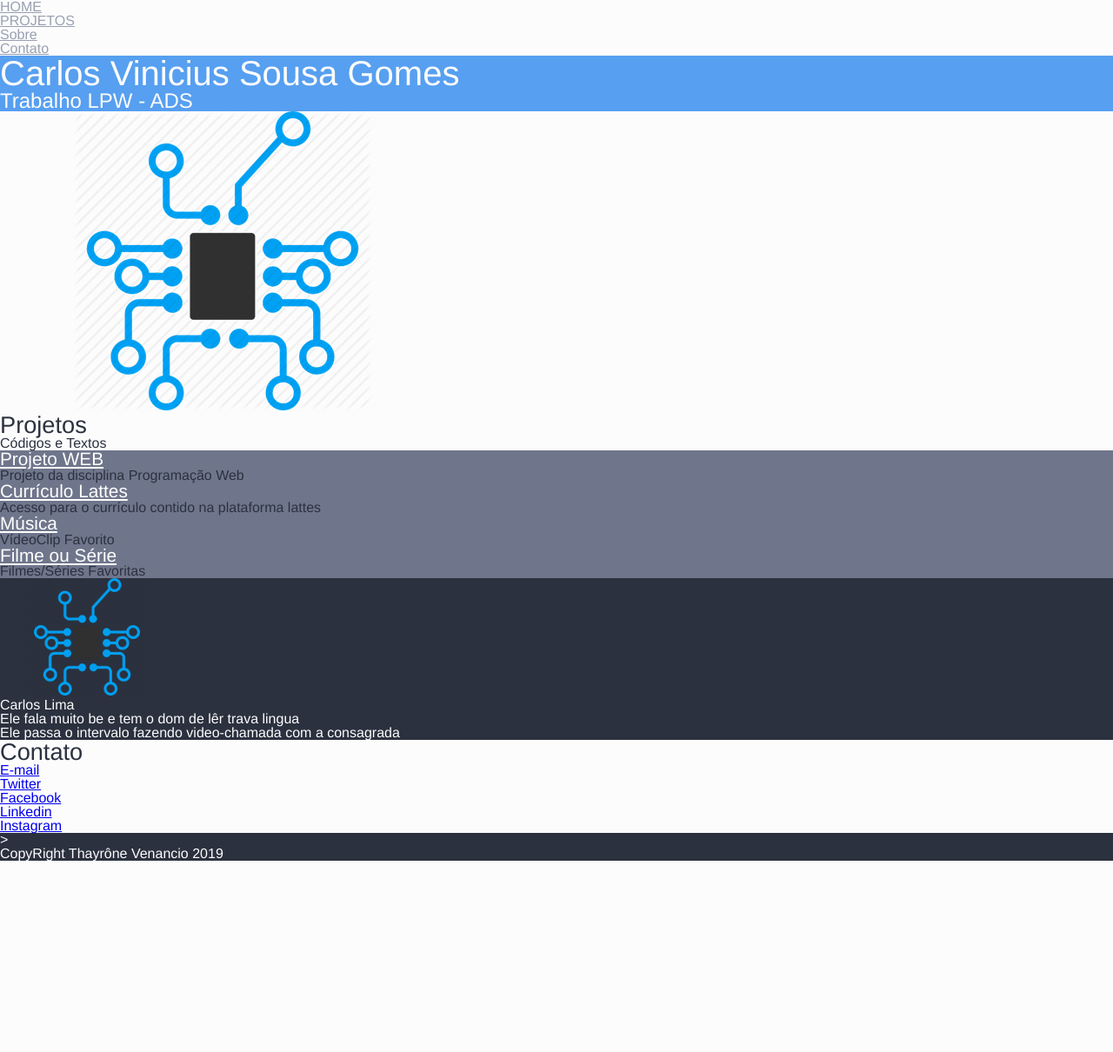
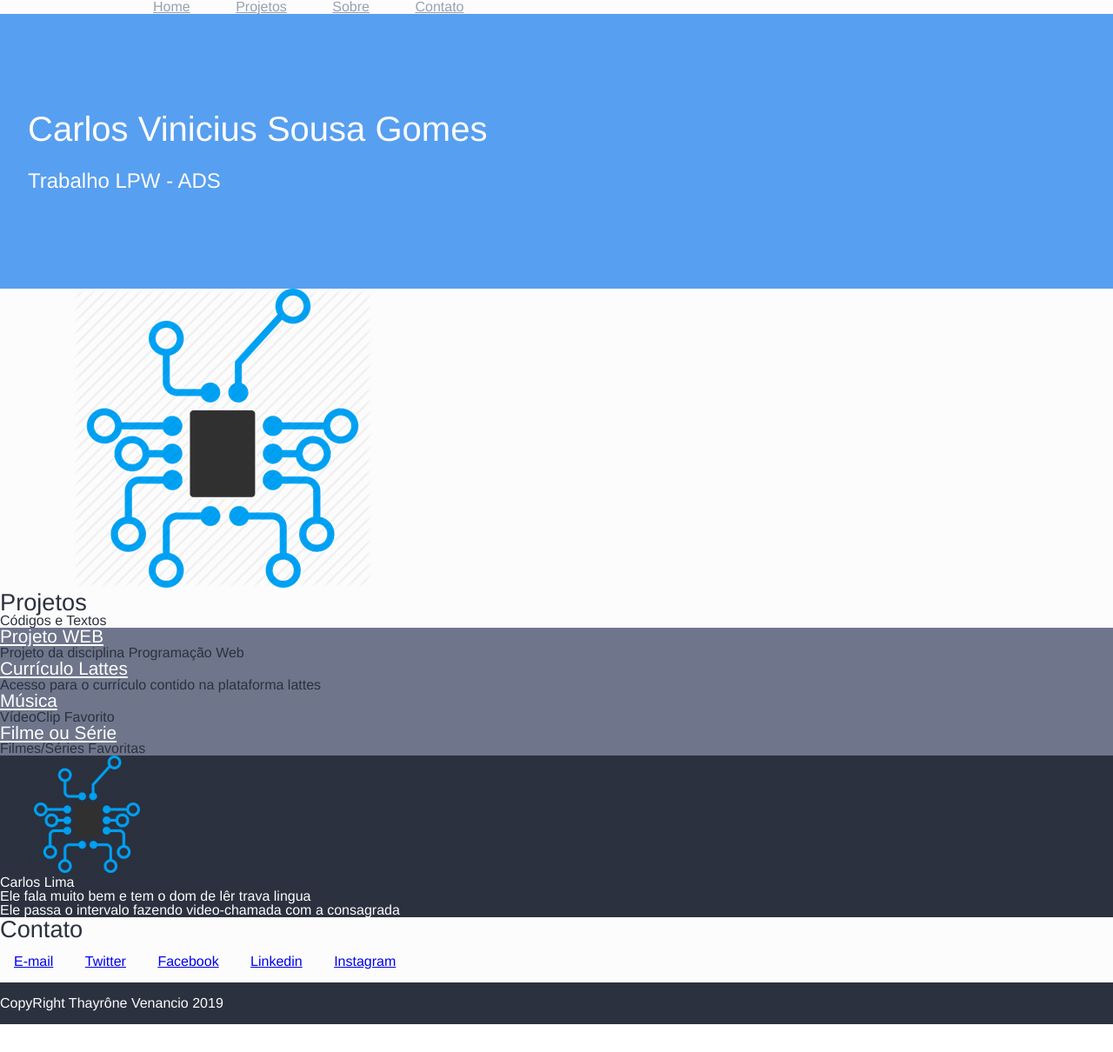
Before and after one commit to ThayroneVenancio/AulasProgramacaoWeb, a PHP site: page / in a window 1280 px wide. Shown: the whole page at 87% size. Before the commit the page ends 990 px from the top, so only its background shows below. Run offline with PHP 8.4, Linux system fonts and the light colour scheme.

Commit message:
margin, padding e disply
margin, padding e disply

```diff
--- a/estilos/blog.css
+++ b/estilos/blog.css
@@ -1,15 +1,32 @@
 body{
     font-family: Helvetica, sans-serif;
+}
+
+header li{
+    display: inline-block;
+    margin-left: 3em;
+}
+
+#contato li{
+    display: inline-block;
+    margin: 1em;
+}
+
+.container{
+    padding-left:10%;
+    padding-right:10%;
 }
 
 .identificacao{
     background-color: #579ff0;
     color: #fcfcfd;
+    padding: 7em 2em;
 
 }
 
 .identificacao h1{
     font-size: 2.5em;
+    margin-bottom: 0.7em;
 }
 
 .identificacao h2{
@@ -49,3 +66,8 @@ header li a{
 #sobre img{
     width: 200px;
 }
+
+footer{
+    padding-top: 1em;
+    padding-bottom: 1em;
+}
--- a/index.html
+++ b/index.html
@@ -14,12 +14,12 @@
 
 <body>
 
-    <header class="claras"><!--CABEÇALHO---->
+    <header class="claras container"><!--CABEÇALHO---->
         <nav>
             <!--AREA DE NAVEGAÇÃO-->
             <ul>
-                <li><a href="#">HOME</a></li>
-                <li><a href="#projetos">PROJETOS</a></li>
+                <li><a href="#">Home</a></li>
+                <li><a href="#projetos">Projetos</a></li>
                 <!--TARGET É UTILIZADO PARA ABRIR UMA PAGINA EM UMA NOVA ABA-->
                 <li><a href="#sobre">Sobre</a></li>
                 <li><a href="#contato">Contato</a></li>
@@ -78,7 +78,7 @@
     <section id="sobre" class="escuras">
         <img alt="Foto de Carlos Vinicius" src="Imagens/tecnologia.png.png">
         <p> Carlos Lima</p>
-        <p>Ele fala muito be e tem o dom de lêr trava lingua</p>
+        <p>Ele fala muito bem e tem o dom de lêr trava lingua</p>
         <p>Ele passa o intervalo fazendo video-chamada com a consagrada</p>
 
 
@@ -97,7 +97,7 @@
     </section>
 
     <footer class="escuras">
-        <!--DEFINIR RODAPÉ-->>
+        <!--DEFINIR RODAPÉ-->
         <p>CopyRight Thayrône Venancio 2019</p>
 
     </footer>
```
